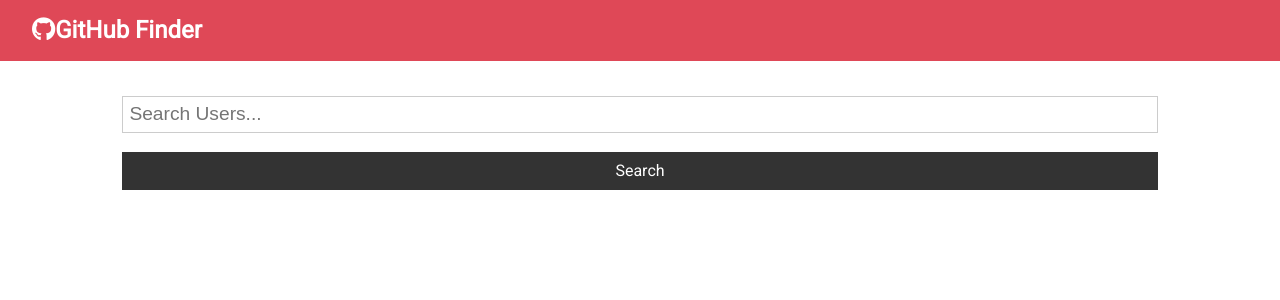
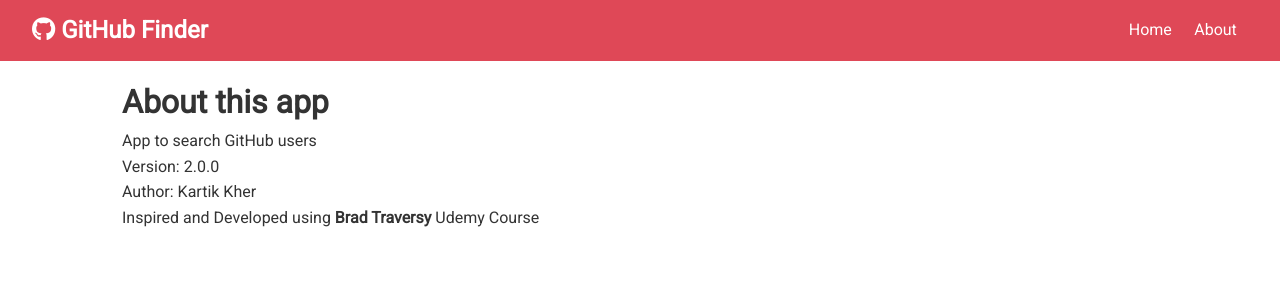
Before and after one commit to kartikkher/github-finder-v2.0.0, a React (Create React App) app: page /about in a window 1280 px wide. Shown: the top 300 px of the page. Built offline with nearby package versions, Linux system fonts and the light colour scheme; the HTML template or start-up script is replaced by a standard one.

Commit message:
WIP: About page, router, links

```diff
--- a/package.json
+++ b/package.json
@@ -9,6 +9,7 @@
     "axios": "^0.19.2",
     "react": "^16.13.1",
     "react-dom": "^16.13.1",
+    "react-router-dom": "^5.2.0",
     "react-scripts": "3.4.1"
   },
   "scripts": {
--- a/src/App.js
+++ b/src/App.js
@@ -1,7 +1,10 @@
-import React, { Component } from 'react';
+import React, { Component, Fragment } from 'react';
+import { BrowserRouter as Router, Switch, Route } from 'react-router-dom';
 import Navbar from './components/layout/Navbar';
 import Users from './components/users/Users';
 import Search from './components/users/Search';
+import Alert from './components/layout/Alert';
+import About from './components/pages/About';
 import axios from 'axios';
 import './App.css';
 
@@ -9,6 +12,7 @@
   state = {
     users: [],
     loading: false,
+    alert: null,
   };
 
   // Search GitHub users
@@ -19,15 +23,46 @@
     );
     this.setState({ users: res.data.items, loading: false });
   };
+
+  // Clear users
+  clearUsers = () => this.setState({ users: [], loading: false });
+
+  // Set alert
+  setAlert = (msg, type) => {
+    this.setState({ alert: { msg, type } });
+    setTimeout(() => {
+      this.setState({ alert: null });
+    }, 5000);
+  };
   render() {
+    const { users, loading } = this.state;
     return (
-      <div className='App'>
-        <Navbar />
-        <div className='container'>
-          <Search searchUsers={this.searchUsers} />
-          <Users loading={this.state.loading} users={this.state.users} />
+      <Router>
+        <div className='App'>
+          <Navbar />
+          <div className='container'>
+            <Alert alert={this.state.alert} />
+            <Switch>
+              <Route
+                exact
+                path='/'
+                render={(props) => (
+                  <Fragment>
+                    <Search
+                      searchUsers={this.searchUsers}
+                      clearUsers={this.clearUsers}
+                      showClear={users.length > 0 ? true : false}
+                      setAlert={this.setAlert}
+                    />
+                    <Users loading={loading} users={users} />
+                  </Fragment>
+                )}
+              />
+              <Route exact path='/about' component={About} />
+            </Switch>
+          </div>
         </div>
-      </div>
+      </Router>
     );
   }
 }
--- /dev/null
+++ b/src/components/layout/Alert.js
@@ -0,0 +1,13 @@
+import React from 'react';
+
+const Alert = ({ alert }) => {
+  return (
+    alert !== null && (
+      <div className={`alert alert-${alert.type}`}>
+        <i className='fas fa-info-circle'></i> {alert.msg}
+      </div>
+    )
+  );
+};
+
+export default Alert;
--- a/src/components/layout/Navbar.js
+++ b/src/components/layout/Navbar.js
@@ -1,13 +1,21 @@
 import React from 'react';
 import PropTypes from 'prop-types';
+import { Link } from 'react-router-dom';
 
 const Navbar = ({ icon, title }) => {
   return (
     <nav className='navbar bg-primary'>
       <h1>
-        <i className={icon}></i>
-        {title}
+        <i className={icon}></i> {title}
       </h1>
+      <ul>
+        <li>
+          <Link to='/'>Home</Link>
+        </li>
+        <li>
+          <Link to='/about'>About</Link>
+        </li>
+      </ul>
     </nav>
   );
 };
--- /dev/null
+++ b/src/components/pages/About.js
@@ -0,0 +1,17 @@
+import React, { Fragment } from 'react';
+
+const About = () => {
+  return (
+    <Fragment>
+      <h1>About this app</h1>
+      <p>App to search GitHub users</p>
+      <p>Version: 2.0.0</p>
+      <p>Author: Kartik Kher</p>
+      <p>
+        Inspired and Developed using <strong>Brad Traversy</strong> Udemy Course
+      </p>
+    </Fragment>
+  );
+};
+
+export default About;
--- a/src/components/users/Search.js
+++ b/src/components/users/Search.js
@@ -8,15 +8,23 @@
 
   static propTypes = {
     searchUsers: PropTypes.func.isRequired,
+    clearUsers: PropTypes.func.isRequired,
+    showClear: PropTypes.bool.isRequired,
+    setAlert: PropTypes.func.isRequired,
   };
   onSubmit = (e) => {
     e.preventDefault();
-    this.props.searchUsers(this.state.text);
-    this.setState({ text: '' });
+    if (this.state.text === '') {
+      this.props.setAlert('Please enter something', 'light');
+    } else {
+      this.props.searchUsers(this.state.text);
+      this.setState({ text: '' });
+    }
   };
 
   onChange = (e) => this.setState({ [e.target.name]: e.target.value });
   render() {
+    const { showClear, clearUsers } = this.props;
     return (
       <div>
         <form onSubmit={this.onSubmit} className='form'>
@@ -33,6 +41,11 @@
             className='btn btn-dark btn-block'
           />
         </form>
+        {showClear && (
+          <button className='btn btn-light btn-block' onClick={clearUsers}>
+            Clear
+          </button>
+        )}
       </div>
     );
   }
```
Also changed, not shown: 1 other file (tests, documents, lock files or other folders).
